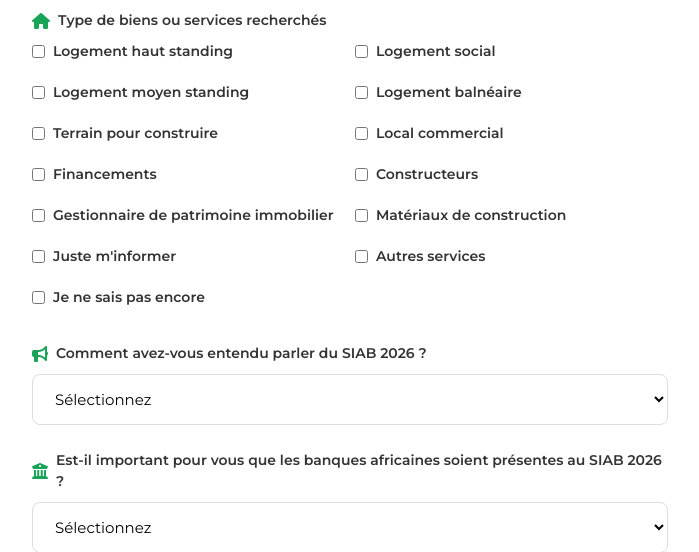
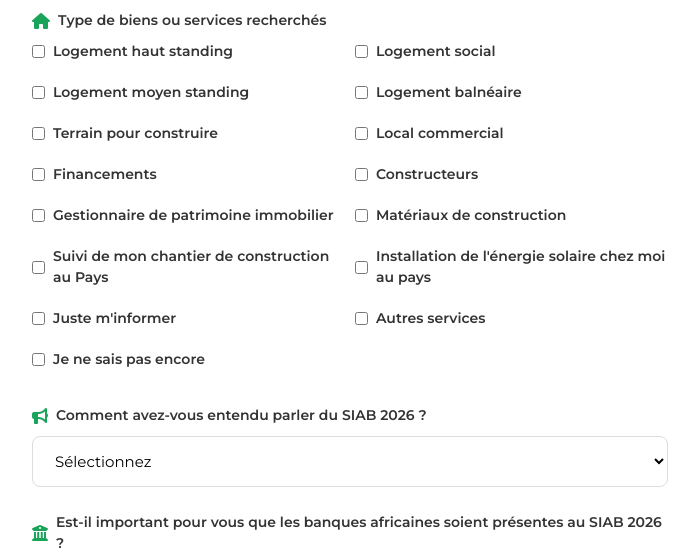
Before and after one commit to Rems-21/siabevent, a Django app: page /visiter in a window 1280 px wide. Shown: the part 1112-1664 px from the top of the page, without its empty margins (290-989 px from the left). Run offline with Django 4.2, Linux system fonts and the light colour scheme; data that the repository does not hold is empty.

Commit message:
fix:page visiter

```diff
--- a/templates/visiter.html
+++ b/templates/visiter.html
@@ -200,6 +200,8 @@
                                     <label class="form-check-modern"><input type="checkbox" name="type_biens_services" value="Constructeurs"> Constructeurs</label>
                                     <label class="form-check-modern"><input type="checkbox" name="type_biens_services" value="Gestionnaire de patrimoine immobilier"> Gestionnaire de patrimoine immobilier</label>
                                     <label class="form-check-modern"><input type="checkbox" name="type_biens_services" value="Matériaux de construction"> Matériaux de construction</label>
+                                    <label class="form-check-modern"><input type="checkbox" name="type_biens_services" value="Suivi de mon chantier de construction au Pays"> Suivi de mon chantier de construction au Pays</label>
+                                    <label class="form-check-modern"><input type="checkbox" name="type_biens_services" value="Installation de l'énergie solaire chez moi au pays"> Installation de l'énergie solaire chez moi au pays</label>
                                     <label class="form-check-modern"><input type="checkbox" name="type_biens_services" value="Juste m'informer"> Juste m'informer</label>
                                     <label class="form-check-modern"><input type="checkbox" name="type_biens_services" value="Autres services"> Autres services</label>
                                     <label class="form-check-modern"><input type="checkbox" name="type_biens_services" value="Je ne sais pas encore"> Je ne sais pas encore</label>
```
